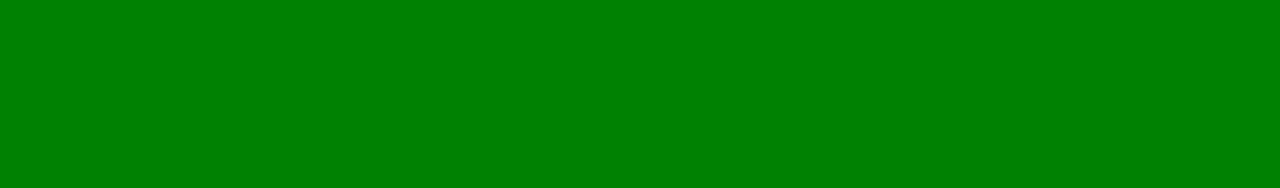
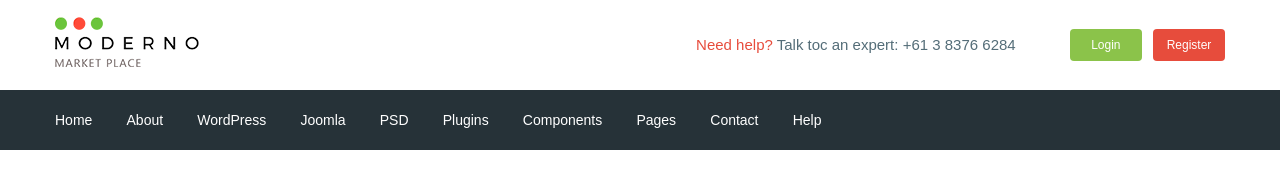
Before and after one commit to Makhmud-Mahsudov/moderno, a website: page app/index.html in a window 1280 px wide. Drawn offline with nearby package versions, Linux system fonts and the light colour scheme; files that its build step writes are made by us from their sources.

Commit message:
added header

```diff
--- a/app/index.html
+++ b/app/index.html
@@ -1,14 +1,80 @@
 <!DOCTYPE html>
 <html lang="en">
   <head>
-  <meta charset="UTF-8">
-  <meta name="viewport" content="width=device-width, initial-scale=1.0">
-  <link rel="stylesheet" href="css/libs.min.css">
-  <link rel="stylesheet" href="css/style.min.css">
+    <meta charset="UTF-8" />
+    <meta name="viewport" content="width=device-width, initial-scale=1.0" />
+    <link rel="preconnect" href="https://fonts.gstatic.com">
+    <link href="https://fonts.googleapis.com/css2?family=Roboto:wght@500;700&display=swap" rel="stylesheet">
+    <link rel="stylesheet" href="css/libs.min.css" />
+    <link rel="stylesheet" href="css/style.min.css" />
     <title>Document</title>
   </head>
   <body>
-
+    <header class="header">
+      <div class="header__top">
+        <div class="container">
+          <div class="header__top-inner">
+            <div class="header__logo">
+              <a href="#">
+                <img src="images/logo.png" alt="" />
+              </a>
+            </div>
+            <div class="header__text">
+              <a href="#">
+                <span>Need help?</span>
+              </a>
+              Talk toc an expert:
+              <a class="header__phone" href="tel:61383766284">
+                +61 3 8376 6284</a
+              >
+            </div>
+            <div class="header__box">
+              <a class="basket" href="#"></a>
+              <a class="header__btn header__btn-login" href="#">Login</a>
+              <a class="header__btn header__btn-register" href="#">Register</a>
+            </div>
+          </div>
+        </div>
+      </div>
+      <div class="header__menu">
+        <div class="container">
+          <nav class="menu">
+            <ul class="menu__list">
+              <li>
+                <a href="#"> Home </a>
+              </li>
+              <li>
+                <a href="#"> About </a>
+              </li>
+              <li>
+                <a href="#"> WordPress </a>
+              </li>
+              <li>
+                <a href="#"> Joomla </a>
+              </li>
+              <li>
+                <a href="#"> PSD </a>
+              </li>
+              <li>
+                <a href="#"> Plugins </a>
+              </li>
+              <li>
+                <a href="#"> Components </a>
+              </li>
+              <li>
+                <a href="#"> Pages </a>
+              </li>
+              <li>
+                <a href="#"> Contact </a>
+              </li>
+              <li>
+                <a href="#"> Help </a>
+              </li>
+            </ul>
+          </nav>
+        </div>
+      </div>
+    </header>
 
     <script src="https://ajax.googleapis.com/ajax/libs/jquery/3.5.1/jquery.min.js"></script>
     <script src="js/libs.min.js"></script>
--- /dev/null
+++ b/app/scss/_fonts.scss
@@ -0,0 +1,7 @@
+@font-face {
+  font-family: 'Roboto-Regular', sans-serif;
+  src: url('../fonts/Roboto-Regular.woff2') format('woff2'),
+       url('../fonts/Roboto-Regular.woff') format('woff');
+       font-weight: 400;
+       font-display: swap;
+}
--- /dev/null
+++ b/app/scss/_global.scss
@@ -0,0 +1,31 @@
+html{
+  box-sizing: border-box;
+}
+*,
+*::before,
+*::after{
+  box-sizing: inherit;
+}
+a{
+  display: inline-block;
+  text-decoration: none;
+  color: $text;
+}
+ul,
+li{
+  margin: 0;
+  padding: 0;
+  list-style: none;
+}
+body{
+  font-family: 'Roboto-Regular', sans-serif;
+  font-weight: 400;
+  font-size: 15px;
+  line-height: 24px;
+  color: $text;
+}
+.container{
+  max-width: 1200px;
+  margin: 0 auto;
+  padding: 0 15px;
+}
--- /dev/null
+++ b/app/scss/_vars.scss
@@ -0,0 +1,4 @@
+$text: #546d78;
+$red: #e74c3c;
+$green: #8bc34a;
+$bg: #263238;
--- a/app/scss/style.scss
+++ b/app/scss/style.scss
@@ -1,18 +1,52 @@
-html{
-  box-sizing: border-box;
+@import 'vars';
+@import 'global';
+@import 'fonts';
+
+.header__top-inner{
+  display: flex;
+  justify-content: space-between;
+  height: 90px;
+  align-items: center;
 }
-*,
-*::before,
-*::after{
-  box-sizing: inherit;
+.header__text{
+  margin-left: auto;
+  margin-right: 50px;
+  span{
+    color: $red;
+  }
 }
-body{
-  margin: 0;
+.header__btn{
+  padding: 4px;
+  width: 72px;
+  border-radius: 4px;
   text-align: center;
-  background-color: green;
+  color: #fff;
+  font-size: 12px;
 }
-.box{
-  overflow: hidden;
+.header__btn-login{
+  background-color: $green;
+}
+.header__btn-register{
+  background-color: $red;
+  margin-left: 7px;
+}
+.header__menu{
+  background-color: $bg;
+}
+.menu{
   display: flex;
-  transition: all .3s;
+  align-items: center;
+  height: 60px;
 }
+.menu__list{
+  li{
+    display: inline-block;
+    & + li{
+      margin-left: 30px;
+    }
+  }
+  a{
+    color: #fff;
+    font-size: 14px;
+  }
+}
--- a/gulpfile.js
+++ b/gulpfile.js
@@ -12,7 +12,7 @@ let gulp = require('gulp'),
 const { version } = require('os');
 
 gulp.task('sass', function(){
-  return gulp.src('app/scss/style.scss')
+  return gulp.src('app/scss/**/*.scss')
           .pipe(sass({outputStyle: 'compressed'}))
           .pipe(rename({suffix: '.min'}))
           .pipe(autoprefixer({
@@ -41,7 +41,7 @@ gulp.task('browser-sync', function() {
 });
 
 gulp.task('watch', function(){
-  gulp.watch('app/scss/style.scss', gulp.parallel('sass'))
+  gulp.watch('app/scss/**/*.scss', gulp.parallel('sass'))
   gulp.watch('app/*.html', gulp.parallel('html'))
   gulp.watch('app/js/*.js', gulp.parallel('js'))
 });
```
Also changed, not shown: app/fonts/Roboto-Regular.woff (added), app/fonts/Roboto-Regular.woff2 (added), app/images/logo.png (added), 1 other file. Lines whose indentation alone changed are shown as unchanged.
